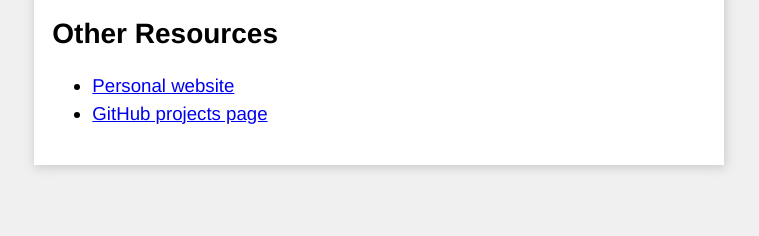
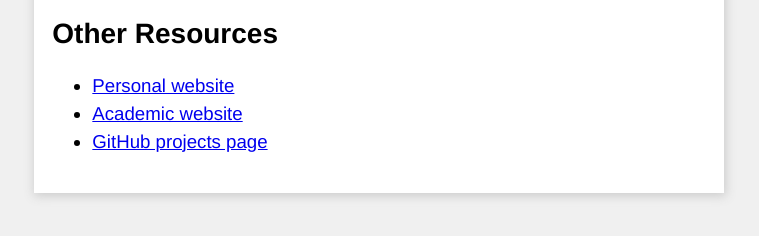
Before and after one commit to iandennismiller/iandennismiller.github.io, a plain HTML site: page index.html in a window 1280 px wide. Shown: the part 244-480 px from the top of the page, without its empty margins (261-1020 px from the left). Drawn offline with Linux system fonts and the light colour scheme.

Commit message:
add academic website

```diff
--- a/index.html
+++ b/index.html
@@ -40,6 +40,9 @@
 			<a href="http://iandennismiller.com">Personal website</a>
 		</li>
 		<li>
+			<a href="http://imiller.utsc.utoronto.ca">Academic website</a>
+		</li>
+		<li>
 			<a href="https://github.com/iandennismiller">GitHub projects page</a>
 		</li>
 	</ul>
```
